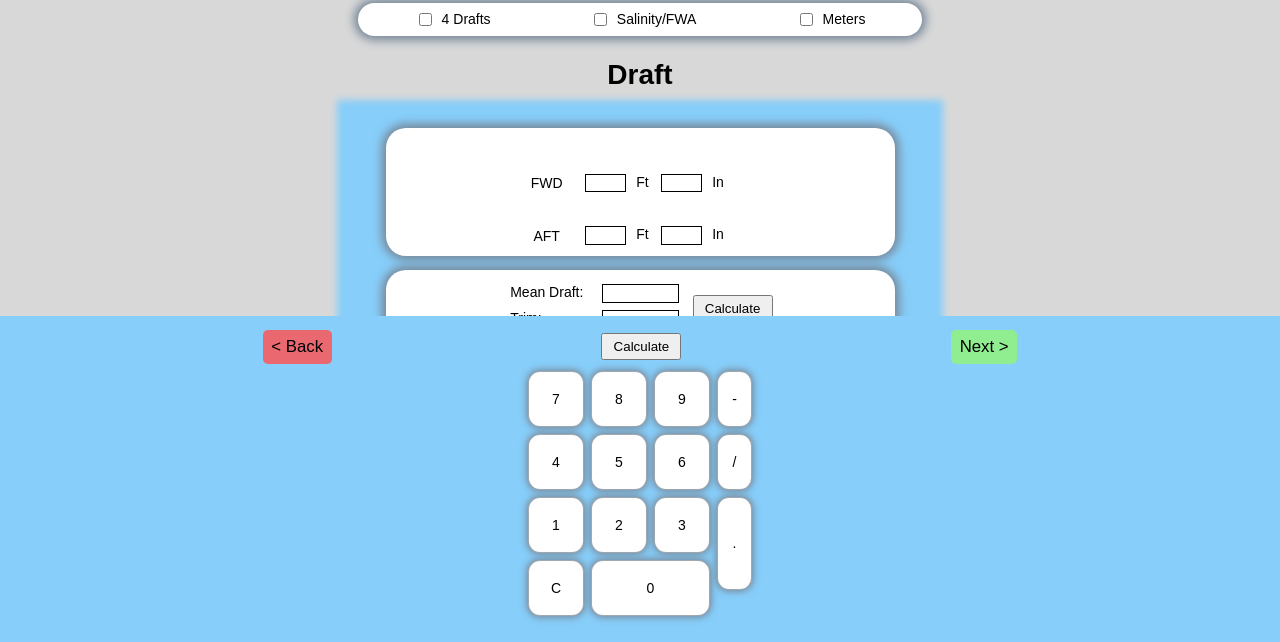
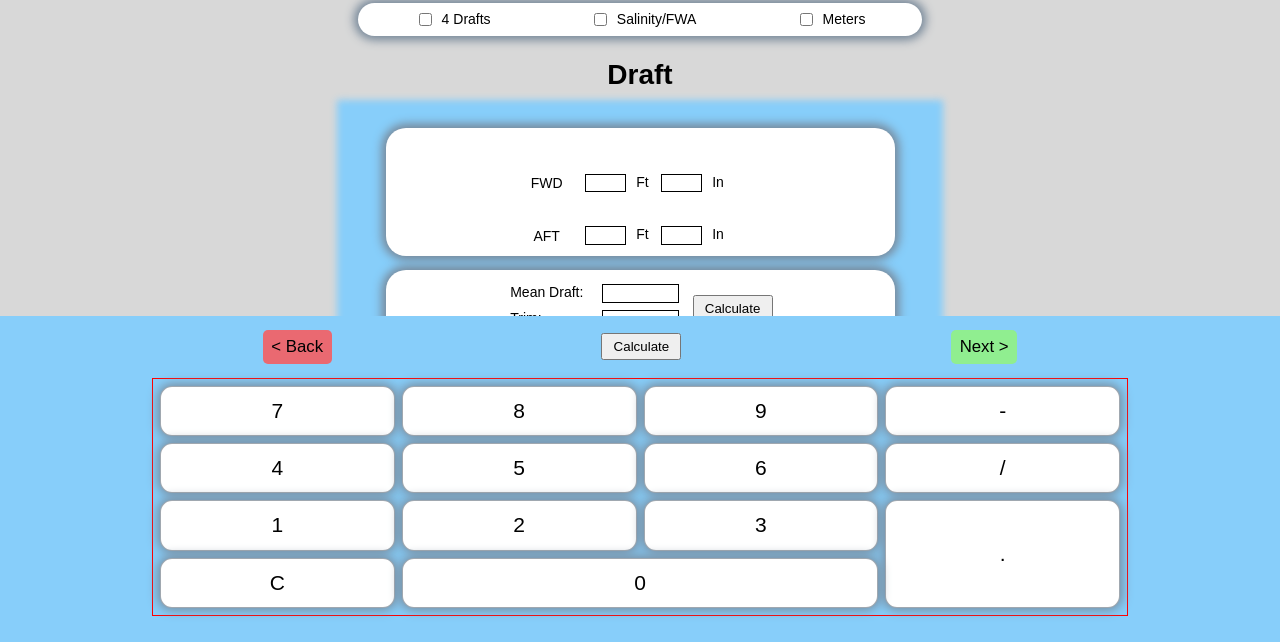
Before and after one commit to bhongell/Cargo-Calculator, a plain HTML site: page index.html in a window 1280 px wide. Shown: the part 156-798 px from the top of the page. Drawn offline with Linux system fonts and the light colour scheme.

Commit message:
better keyboard layout

```diff
--- a/inputKeyboard.css
+++ b/inputKeyboard.css
@@ -17,11 +17,13 @@ h3{
 }
 
 .number-grid{
+    border: 1px solid red;
     display: grid;
-    max-width: fit-content;
+    width: 75%;
+    height: 90%;
     justify-self: center;
-    grid-template-columns: repeat(4, auto);
-    grid-template-rows: repeat(4, auto);
+    grid-template-columns: repeat(4, 1fr);
+    grid-template-rows: repeat(4, 1fr);
     gap: 0.5em;
     padding: 0.5em;
     margin-bottom: 1em;
@@ -33,25 +35,26 @@ h3{
     width: 100%;
 }
 .grid-button{
+    display: flex;
+    flex: 1;
+    justify-content: center;
+    align-items: center;
     border-radius: 12px;
-    height: 4em;
-    width: 4em;
-    font-size: 1em;
+    font-size: 1.5em;
     background-color: white;
     border: 1px solid rgba(125, 135, 146, 0.726);
     box-shadow: 0 0 0.5em 0.1em rgb(119, 136, 153);
 }
 .zero{
     grid-column: 2/span 2;
-    width: 8.5em;
+    grid-row: 4/span 1;
 }
 .decimal{
     grid-column: 4/span 1;
     grid-row: 3/span 2;
-    height: 6.7em;
+
 }
 .right-column{
-    width: 2.5em;
     background-color: rgb(255, 255, 255);
 }
 .nav-button{
@@ -87,6 +90,7 @@ h3{
     bottom: 0;
     left: 50%;
     transform: translateX(-50%);
+    gap: 1em;
 }
 .keyboard-top-area{
     display: flex;
@@ -97,6 +101,8 @@ h3{
 }
 .custom-input{
     scroll-margin-top: 10px ;
+    scroll-behavior: smooth;
+
 }
 .keyboard-display{
     width: 60%;
```
